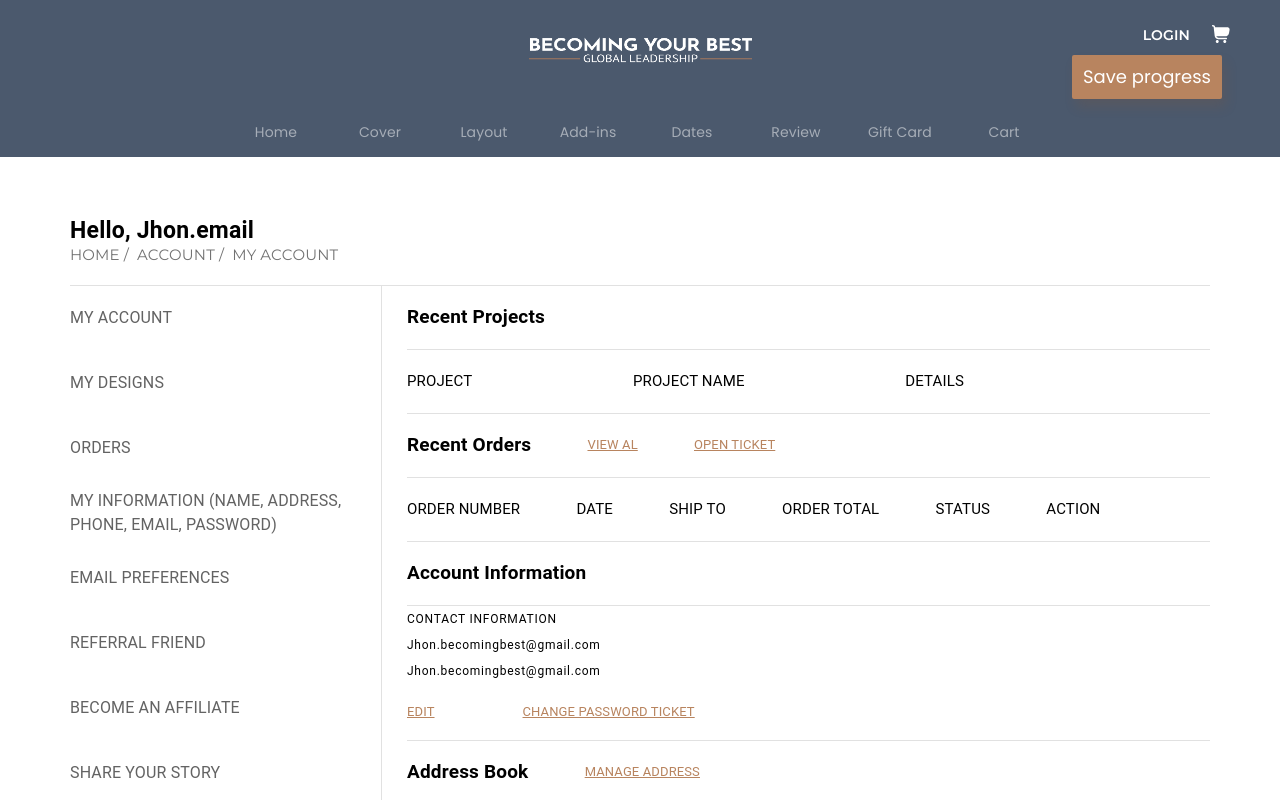
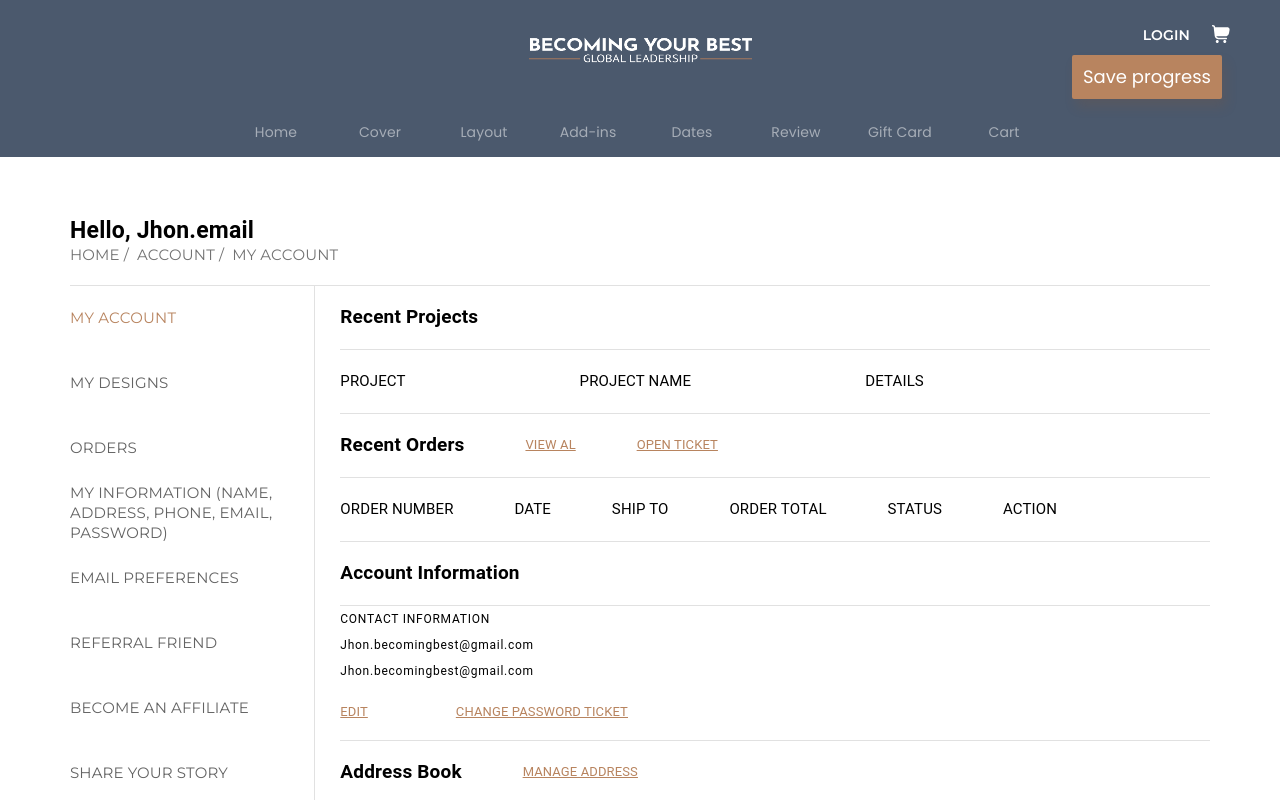
Before and after one commit to jayanta-developer/print_on_demand, a React (Create React App) app: page /account/my-account in a window 1280 px wide. Shown: the top 800 px of the page. Built offline with nearby package versions, Linux system fonts and the light colour scheme.

Commit message:
My account page done

```diff
--- a/src/Pages/MyAccount/index.jsx
+++ b/src/Pages/MyAccount/index.jsx
@@ -1,6 +1,8 @@
-import React from "react";
+import React, { useState } from "react";
 import { Box, Typography } from "@mui/material";
 import "./style.css";
+import { useNavigate } from "react-router-dom";
+
 
 //component
 import NavBar from "../NavBar";
@@ -9,6 +11,8 @@ import Footer from "../Footer";
 
 
 export default function MyAccount() {
+  const navigate = useNavigate()
+  const [activeTab, setActiveTab] = useState("MY-ACCOUNT")
   return (
     <>
       <NavBar />
@@ -29,31 +33,59 @@ export default function MyAccount() {
           <Box className="myAccountSideMenu">
 
             <Box className="myAccountSideMenuItem">
-              <Typography className="myAccountSideMenuItemText">MY ACCOUNT</Typography>
+              <Typography onClick={() => {
+                setActiveTab("MY-ACCOUNT")
+              }} className={activeTab === "MY-ACCOUNT" ? "myAccountSideMenuItemText activeTabText" : "myAccountSideMenuItemText"}>MY ACCOUNT</Typography>
             </Box>
             <Box className="myAccountSideMenuItem">
-              <Typography className="myAccountSideMenuItemText">MY DESIGNS</Typography>
+              <Typography onClick={() => {
+                setActiveTab("MY-DESIGNS")
+
+              }} className={activeTab === "MY-DESIGNS" ? "myAccountSideMenuItemText activeTabText" : "myAccountSideMenuItemText"}>MY DESIGNS</Typography>
             </Box>
             <Box className="myAccountSideMenuItem">
-              <Typography className="myAccountSideMenuItemText">ORDERS</Typography>
+              <Typography onClick={() => {
+                setActiveTab("ORDERS")
+              }}
+                className={activeTab === "ORDERS" ? "myAccountSideMenuItemText activeTabText" : "myAccountSideMenuItemText"}>ORDERS</Typography>
             </Box>
             <Box className="myAccountSideMenuItem">
-              <Typography className="myAccountSideMenuItemText">MY INFORMATION (NAME, ADDRESS, PHONE, EMAIL, PASSWORD)</Typography>
+              <Typography onClick={() => {
+                setActiveTab("MY-INFORMATION")
+              }} className={activeTab === "MY-INFORMATION" ? "myAccountSideMenuItemText activeTabText" : "myAccountSideMenuItemText"}>MY INFORMATION (NAME, ADDRESS, PHONE, EMAIL, PASSWORD)</Typography>
             </Box>
             <Box className="myAccountSideMenuItem">
-              <Typography className="myAccountSideMenuItemText">EMAIL PREFERENCES</Typography>
+              <Typography onClick={() => {
+                setActiveTab("EMAIL-PREFERENCES")
+              }} className={activeTab === "EMAIL-PREFERENCES" ? "myAccountSideMenuItemText activeTabText" : "myAccountSideMenuItemText"}>EMAIL PREFERENCES</Typography>
             </Box>
             <Box className="myAccountSideMenuItem">
-              <Typography className="myAccountSideMenuItemText">REFERRAL FRIEND</Typography>
+              <Typography onClick={() => {
+                setActiveTab("REFERRAL-FRIEND")
+              }} className={activeTab === "REFERRAL-FRIEND" ? "myAccountSideMenuItemText activeTabText" : "myAccountSideMenuItemText"}>REFERRAL FRIEND</Typography>
             </Box>
             <Box className="myAccountSideMenuItem">
-              <Typography className="myAccountSideMenuItemText">BECOME AN AFFILIATE</Typography>
+              <Typography
+                onClick={() => {
+                  setActiveTab("BECOME-AN-AFFILIATE")
+                  navigate("/referral")
+                }}
+                className={activeTab === "BECOME-AN-AFFILIATE" ? "myAccountSideMenuItemText activeTabText" : "myAccountSideMenuItemText"}>BECOME AN AFFILIATE</Typography>
             </Box>
             <Box className="myAccountSideMenuItem">
-              <Typography className="myAccountSideMenuItemText">SHARE YOUR STORY</Typography>
+              <Typography
+                onClick={() => {
+                  setActiveTab("SHARE-YOUR-STORY")
+                  navigate("/shareStory")
+                }}
+                className={activeTab === "SHARE-YOUR-STORY" ? "myAccountSideMenuItemText activeTabText" : "myAccountSideMenuItemText"}>SHARE YOUR STORY</Typography>
             </Box>
             <Box className="myAccountSideMenuItem">
-              <Typography className="myAccountSideMenuItemText">LOGOUT</Typography>
+              <Typography
+                onClick={() => {
+                  setActiveTab("LOGOUT")
+                }}
+                className={activeTab === "LOGOUT" ? "myAccountSideMenuItemText activeTabText" : "myAccountSideMenuItemText"}>LOGOUT</Typography>
             </Box>
 
           </Box>
--- a/src/Pages/MyAccount/style.css
+++ b/src/Pages/MyAccount/style.css
@@ -1,6 +1,6 @@
 .myAccountContainer {
   width: 100%;
-  padding: 62px 70px 0px 70px;
+  padding: 30px 10px 0px 10px;
 }
 .myAccountHeader {
   width: 100%;
@@ -33,7 +33,7 @@
   flex-direction: row;
 }
 .myAccountSideMenu {
-  width: 311px;
+  width: 150px;
   display: flex;
   flex-direction: column;
 }
@@ -46,12 +46,16 @@
 }
 .myAccountSideMenuItemText {
   color: #636363;
-  font-family: "Montserrat";
-  font-size: 15px;
+  font-family: "Montserrat" !important;
+  font-size: 10px !important;
   font-style: normal;
-  font-weight: 400;
-  line-height: 56px; /* 373.333% */
+  font-weight: 400 !important;
+  line-height: 20px !important;
   text-transform: uppercase;
+  cursor: pointer;
+}
+.activeTabText {
+  color: #b8845f !important;
 }
 .myAccountDetailsBox {
   width: 100%;
@@ -63,15 +67,16 @@
   width: 100%;
   display: flex;
   flex-direction: column;
-  padding-left: 25px;
+  padding-left: 8px;
 }
 .myAccountTabItem {
   width: 100%;
-  height: 64px;
+  height: 40px;
   border-bottom: 1px solid #e1e1e1;
   display: flex;
   align-items: center;
   flex-direction: row;
+  justify-content: space-between;
 }
 .myAccountTabItem2 {
   width: 100%;
@@ -83,7 +88,7 @@
 .myAccountTabHeader {
   color: #000;
   font-family: "Montserrat";
-  font-size: 19px !important;
+  font-size: 12px !important;
   font-style: normal;
   font-weight: 600 !important;
   line-height: 24px !important;
@@ -91,7 +96,7 @@
 .myAccountTabSubHeader {
   color: #000;
   font-family: "Montserrat";
-  font-size: 12px !important;
+  font-size: 7px !important;
   font-style: normal;
   font-weight: 400 !important;
   line-height: 56px !important;
@@ -100,7 +105,7 @@
 .myAccountTabSubHeaderEmail {
   color: #000;
   font-family: "Montserrat";
-  font-size: 12px !important;
+  font-size: 10px !important;
   font-style: normal;
   font-weight: 400 !important;
   line-height: 26px !important;
@@ -109,7 +114,7 @@
 .myAccountTabLinkText {
   color: #b8845f;
   font-family: "Montserrat";
-  font-size: 13px !important;
+  font-size: 6px !important;
   font-style: normal;
   font-weight: 400 !important;
   line-height: 56px !important;
@@ -119,9 +124,9 @@
 .myAccountTabSubSpacing p {
   margin-right: 12% !important;
 }
-.myAccountTabSubSpacing2 p {
+/* .myAccountTabSubSpacing2 p {
   margin-right: 7% !important;
-}
+} */
 .myAccountTabSubYSpacing2 p {
   margin-right: 7% !important;
 }
@@ -131,13 +136,39 @@
   .myAccountTabSubSpacing2 p {
     margin-right: 3% !important;
   }
+  .myAccountContainer {
+    padding: 62px 70px 0px 70px;
+  }
+  .myAccountSideMenuItemText {
+    font-size: 15px !important;
+    font-weight: 400 !important;
+  }
+  .myAccountTabHeader {
+    font-size: 19px !important;
+  }
+  .myAccountTab {
+    padding-left: 25px;
+  }
+  .myAccountTabSubHeader {
+    font-size: 12px !important;
+  }
+  .myAccountTabLinkText {
+    font-size: 13px !important;
+  }
+  .myAccountSideMenu {
+    width: 311px;
+  }
+  .myAccountTabItem {
+    justify-content: start;
+    height: 64px;
+  }
+  .myAccountTabSubHeaderEmail {
+    font-size: 12px !important;
+  }
 }
 
 /* Desktop view */
 @media only screen and (min-width: 1000px) {
-  .myAccountSideMenu {
-    min-width: 311px;
-  }
   .myAccountTabSubSpacing2 p {
     margin-right: 7% !important;
   }
```
